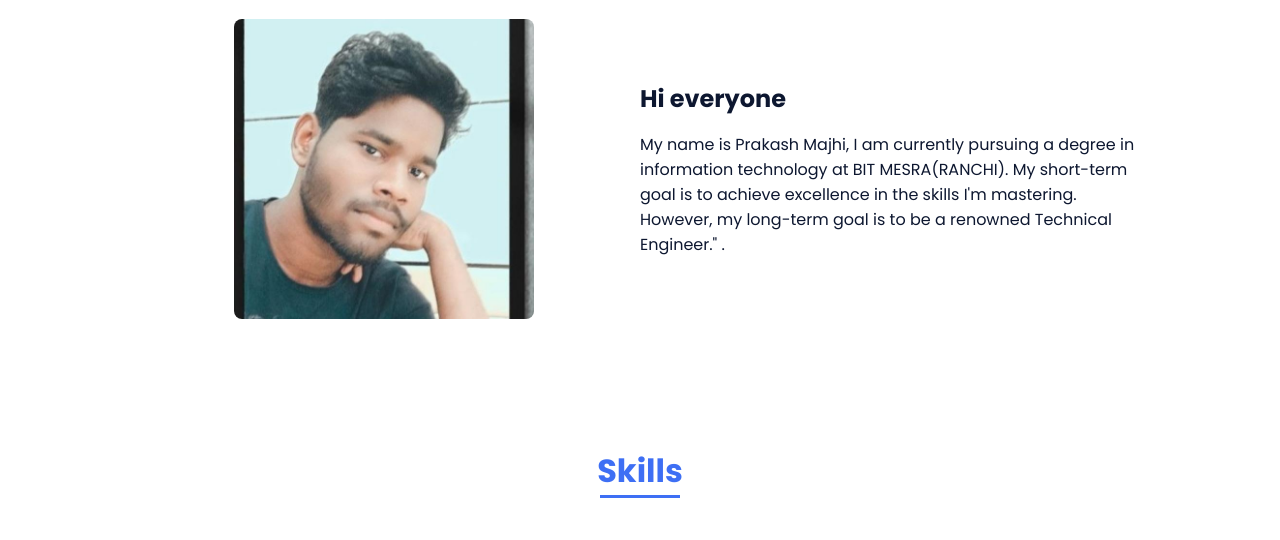
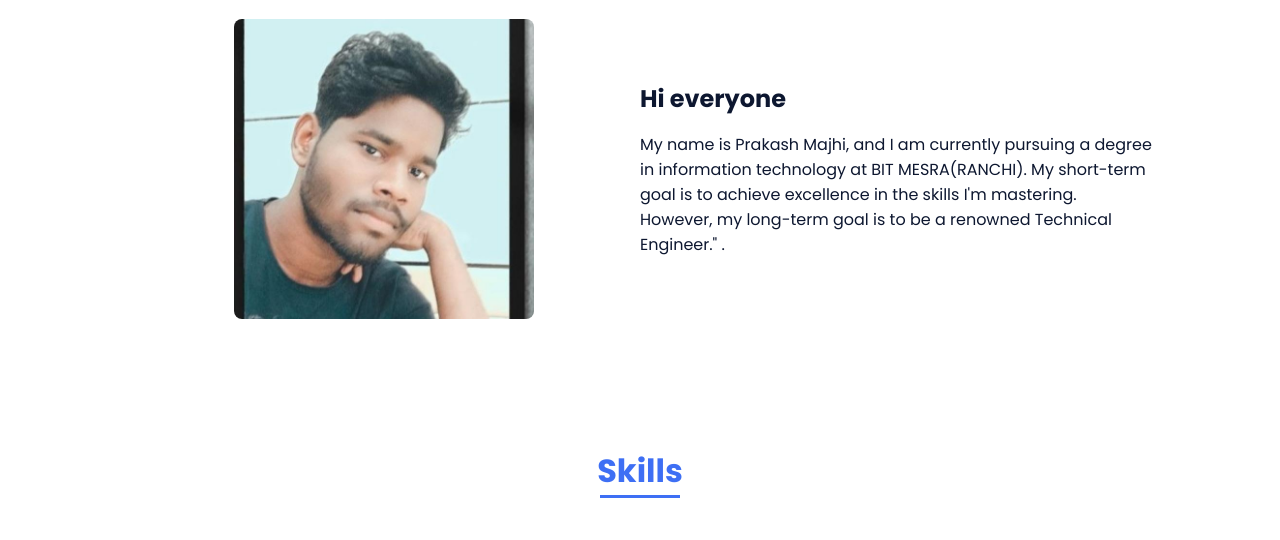
Before and after one commit to Prakash-majhi/resume, a plain HTML site: page index.html in a window 1280 px wide. Shown: the part 880-1420 px from the top of the page. Drawn offline with nearby package versions, Linux system fonts and the light colour scheme.

Commit message:
Update index.html

```diff
--- a/index.html
+++ b/index.html
@@ -74,7 +74,7 @@
 
                     <div>
                         <h2 class="about__subtitle">Hi everyone</h2>
-                        <p class="about__text"> My name is Prakash Majhi, I am currently pursuing a degree in information technology at BIT MESRA(RANCHI). My short-term goal is to achieve excellence in the skills I'm mastering. However, my long-term goal is to be a renowned Technical Engineer." . </p>
+                        <p class="about__text"> My name is Prakash Majhi, and I am currently pursuing a degree in information technology at BIT MESRA(RANCHI). My short-term goal is to achieve excellence in the skills I'm mastering. However, my long-term goal is to be a renowned Technical Engineer." . </p>
                     </div>
                 </div>
             </section>
```
